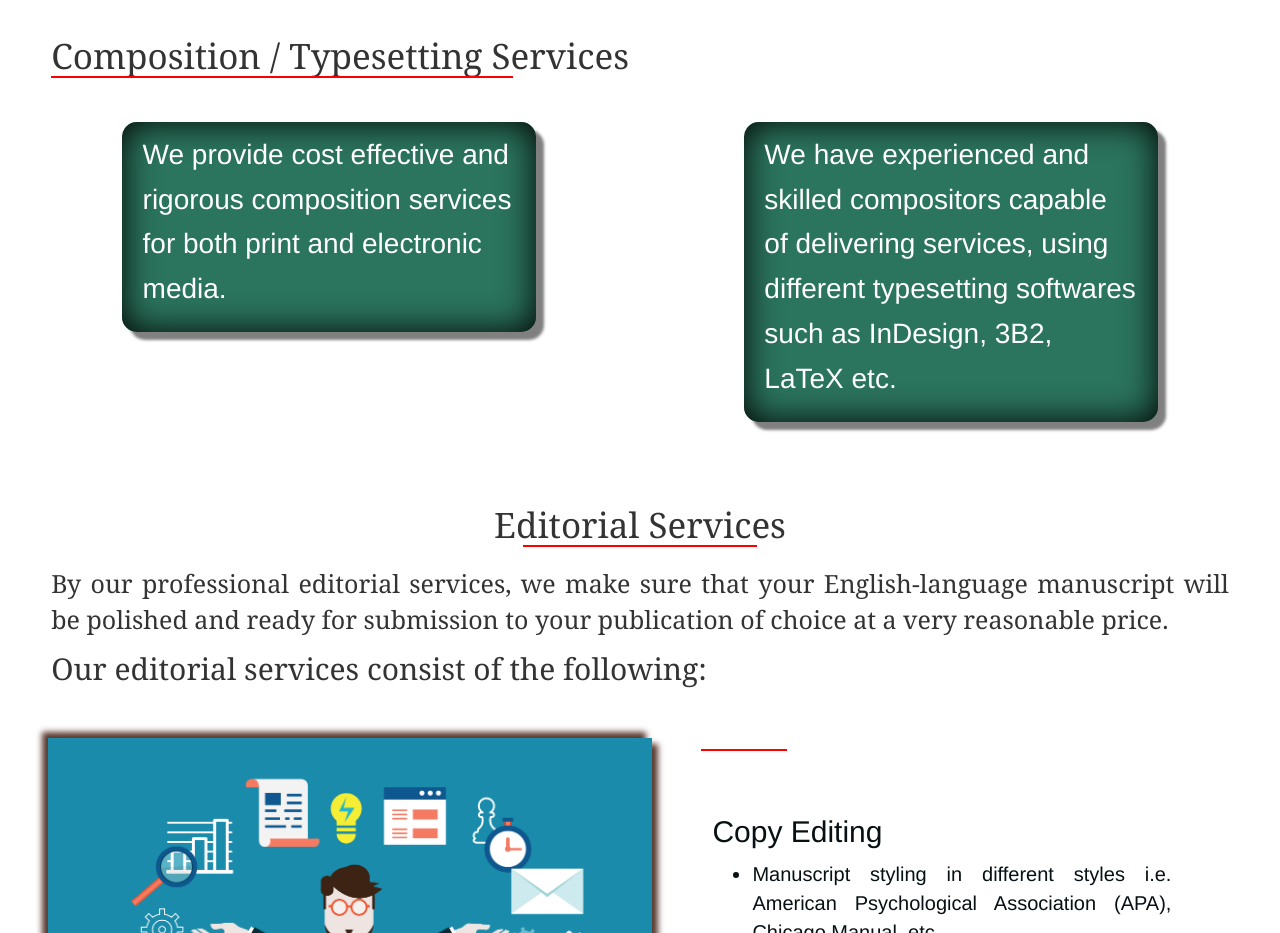
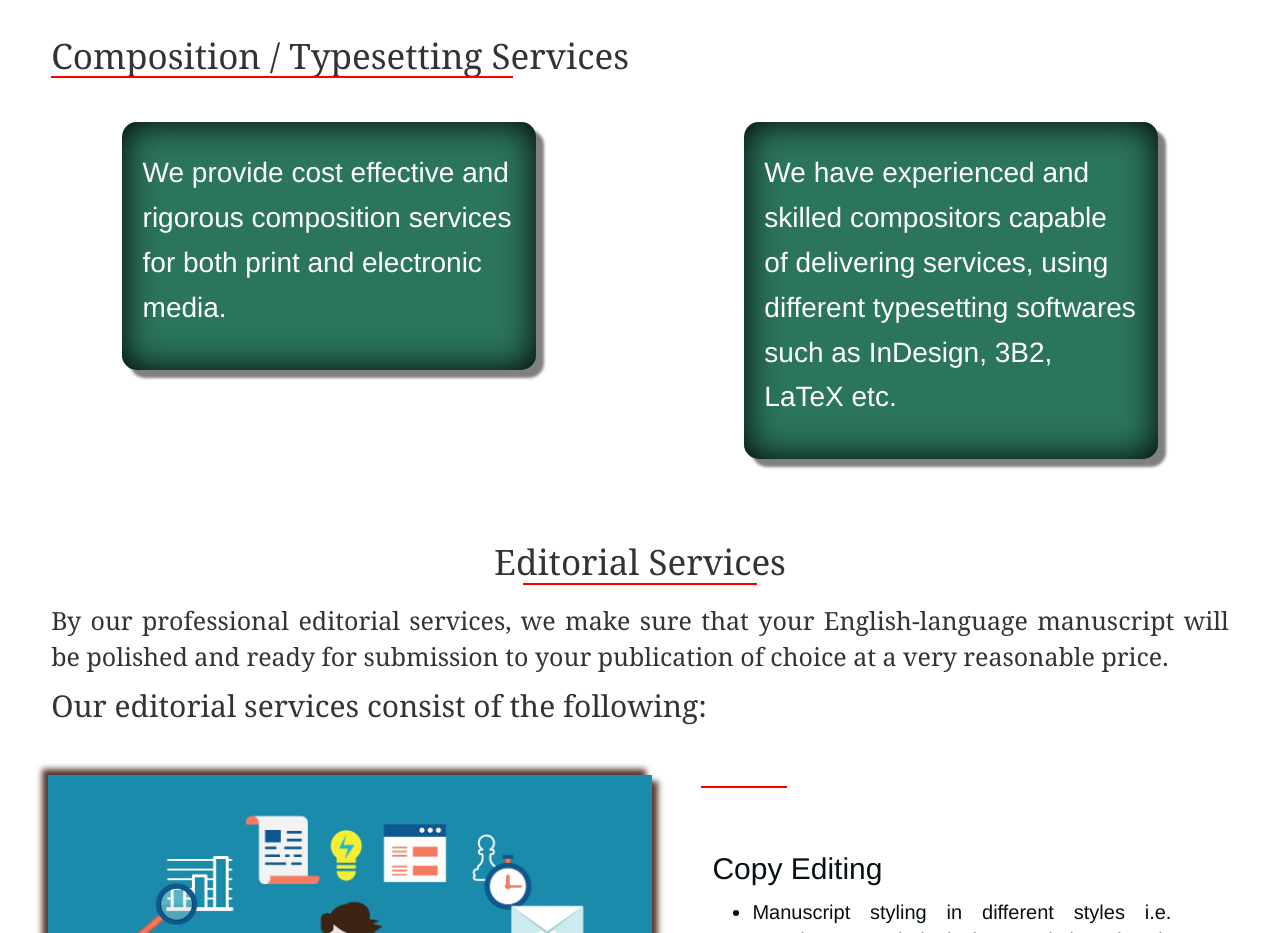
Before and after one commit to codingbyraj/scanv, a plain HTML site: page index.html in a window 1280 px wide. Shown: the part 5460-6393 px from the top of the page. Drawn offline with nearby package versions, Linux system fonts and the light colour scheme.

Commit message:
composition transition update

```diff
--- a/css/style.css
+++ b/css/style.css
@@ -423,6 +423,7 @@ header .logo img {
     font-size: 28px;
     line-height: 160%;
     color: white;
+    padding: 5% 0%;
 }
 
 #publishingSol .pubsol .solimg1 {
```
